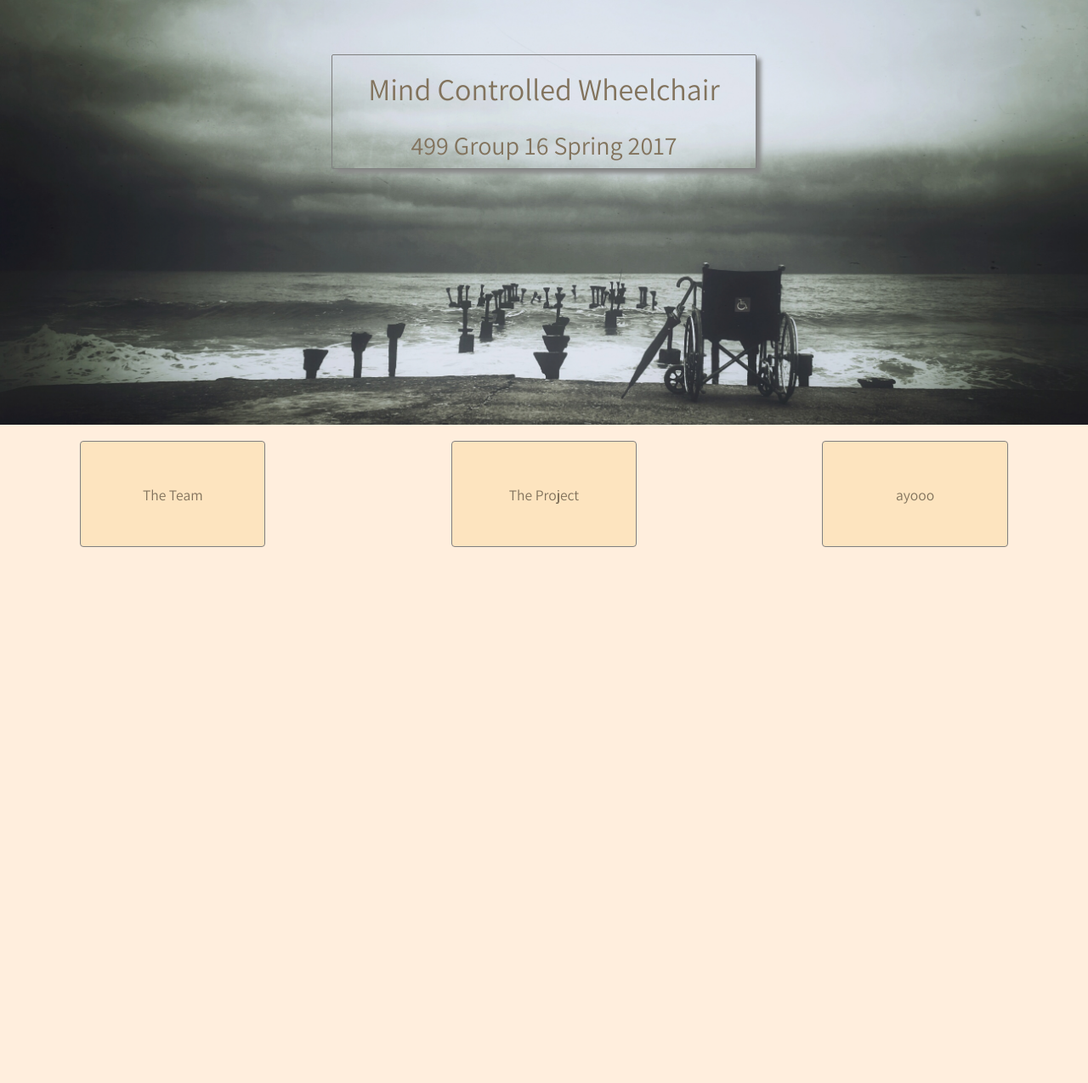
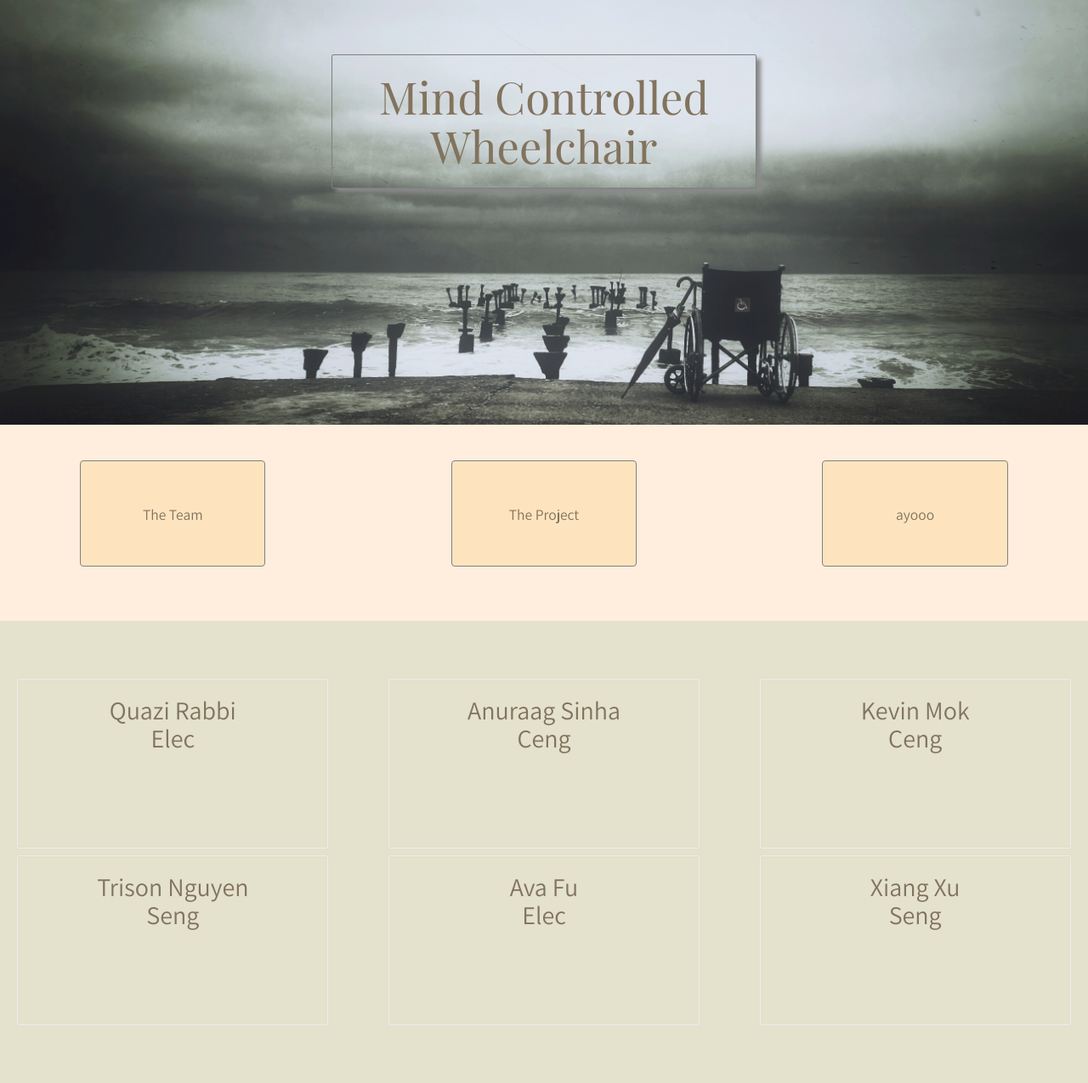
Before and after one commit to asinha94/EEG_Controlled_Wheelchair, a plain HTML site: page web/index.html in a window 1280 px wide. Shown: the whole page at 85% size. Before the commit the page ends 800 px from the top, so only its background shows below. Drawn offline with nearby package versions, Linux system fonts and the light colour scheme.

Commit message:
team member layout

```diff
--- a/web/css/style.css
+++ b/web/css/style.css
@@ -4,6 +4,11 @@ body{
 	font-family: 'Assistant', sans-serif;
 	text-align: center;
 	font-size: 175%;
+}
+h1{
+	font-family: 'Playfair Display', serif;
+	font-size: 300%;
+	margin: 20px 0;
 }
 .intro-block{
 	height: 500px;
@@ -33,8 +38,20 @@ body{
 	line-height: 125px;
 	background-color: #fde4bf;
 	transition: background-color 0.4s;
+	cursor: pointer;
 }
 .button:hover{
 	color: white;
 	background-color: #3c372f;
 }
+.team{
+	margin-top: 5%;
+	padding: 5% 0;
+	background-color: #e4e1cc;
+}
+.team-member{
+	border: 1px solid #ececec;
+	border-radius: 2px;
+	height: 200px;
+	margin: 1% 5%;;
+}
--- a/web/index.html
+++ b/web/index.html
@@ -15,6 +15,7 @@
         <link rel="stylesheet" href="https://maxcdn.bootstrapcdn.com/bootstrap/3.3.7/css/bootstrap.min.css">
         <link rel="stylesheet" href="css/style.css">
 	<link href="https://fonts.googleapis.com/css?family=Assistant" rel="stylesheet">
+	<link href="https://fonts.googleapis.com/css?family=Playfair+Display" rel="stylesheet">
 
         <!-- JQuery -->
         <script src="https://ajax.googleapis.com/ajax/libs/jquery/3.1.1/jquery.min.js"></script>
@@ -26,8 +27,7 @@
 		<div class="row intro-block">
 			<div class="title">
 				<div class="row">
-					<div class="col-sm-12"><h1>Mind Controlled Wheelchair</h1></div>
-					<div class="col-sm-12"><h2>499 Group 16 Spring 2017</h2></div>
+					<div class="col-sm-12"><h1>Mind Controlled<br>Wheelchair</h1></div>
 			</div>
 		</div>
 
@@ -40,7 +40,30 @@
 			<div class="col-sm-2 button">ayooo</div>
 			<div class="col-sm-1"></div>
 		</div>
-
+		<div class="team">
+		<div class="row">
+			<div class="col-sm-4">
+				<div class="team-member"><h2>Quazi Rabbi<br>Elec</h2></div>
+			</div>
+			<div class="col-sm-4">
+				<div class="team-member"><h2>Anuraag Sinha<br>Ceng</h2></div>
+			</div>
+			<div class="col-sm-4">
+				<div class="team-member"><h2>Kevin Mok<br>Ceng</h2></div>
+			</div>
+		</div>
+		<div class="row">
+			<div class="col-sm-4">
+				<div class="team-member"><h2>Trison Nguyen<br>Seng</h2></div>
+			</div>
+			<div class="col-sm-4">
+				<div class="team-member"><h2>Ava Fu<br>Elec</h2></div>
+			</div>
+			<div class="col-sm-4">
+				<div class="team-member"><h2>Xiang Xu<br>Seng</h2></div>
+			</div>
+		</div>
+		</div>
 	</div>
 </body>
 </html>
--- a/web/js/script.js
+++ b/web/js/script.js
@@ -36,5 +36,5 @@ document.addEventListener('keydown', function(e) {
 });
 
 function activateCheats() {
-  window.location = "https://www.youtube.com/embed/gfmjMWjn-Xg?rel=0&autoplay=1";
+  window.location = "https://www.youtube.com/embed/mwEfTCWjrg8?rel=0&autoplay=1";
 }
```
